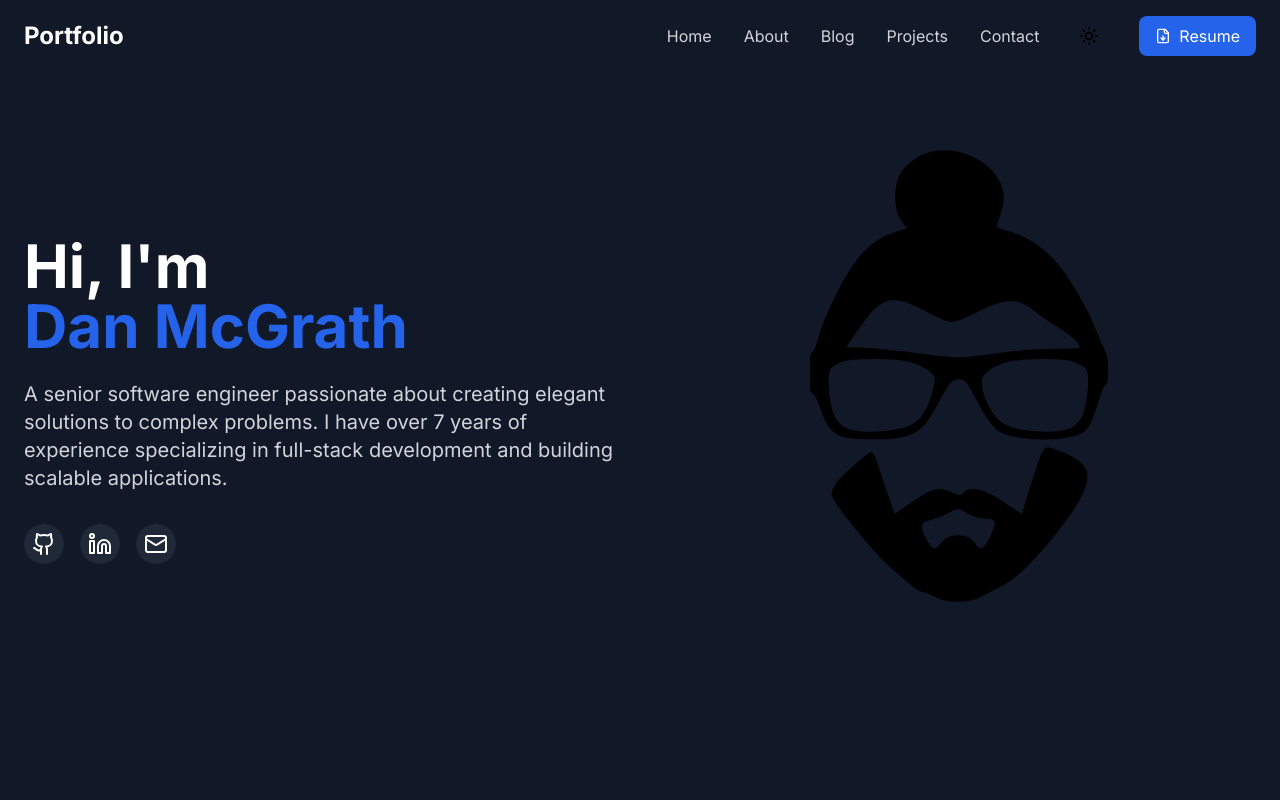
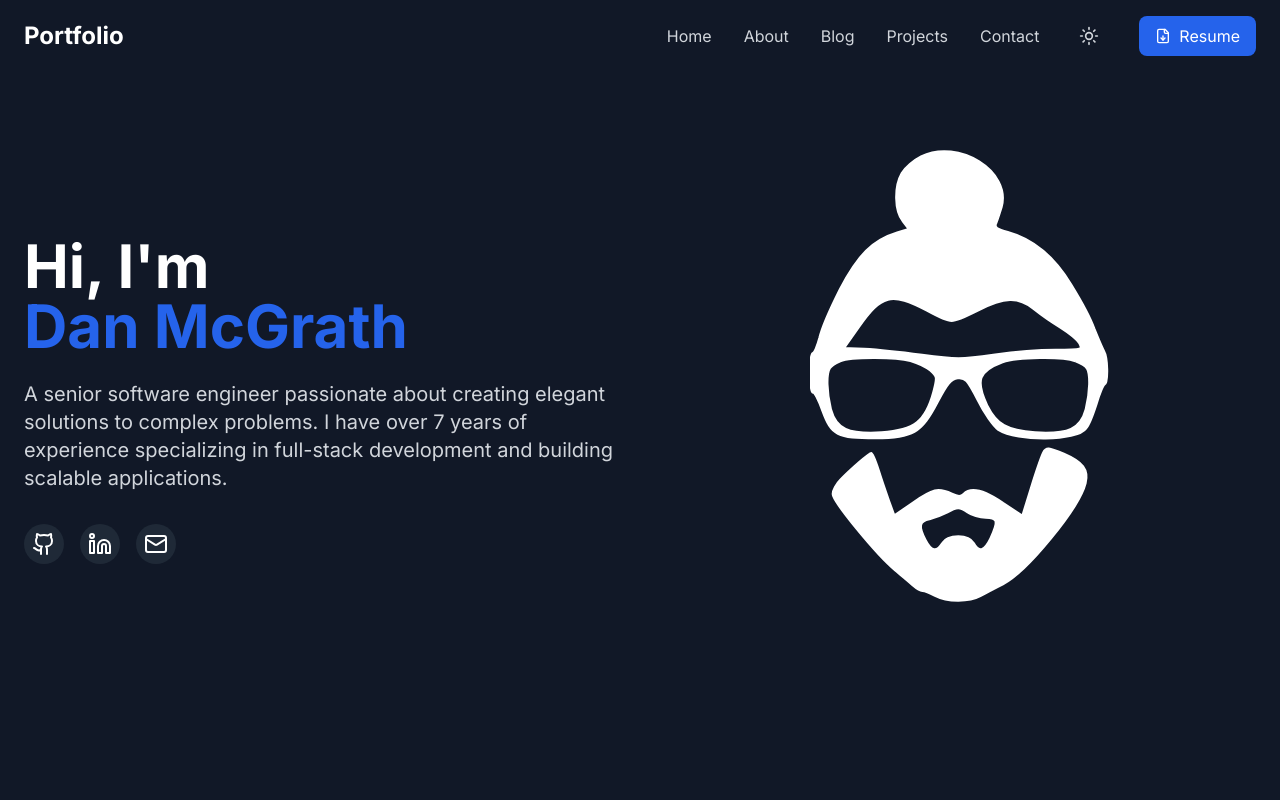
Before and after one commit to djm158/portfolio, a React (Vite) app: page / in a window 1280 px wide. Both pictures are taken after a click on the button 1089 px from the left and 36 px from the top of the page. Shown: the top 800 px of the page. Built offline with nearby package versions, Linux system fonts and the light colour scheme.

Commit message:
fix: icons change color in dark mode

```diff
--- a/src/components/Header.tsx
+++ b/src/components/Header.tsx
@@ -82,7 +82,7 @@ const Header = () => {
               className="p-2 rounded-full hover:bg-gray-100 dark:hover:bg-gray-800 transition-colors"
             >
               {isDark ? (
-                <Sun className="w-5 h-5" />
+                <Sun className="w-5 h-5 text-gray-300" />
               ) : (
                 <Moon className="w-5 h-5" />
               )}
--- a/src/components/icon.tsx
+++ b/src/components/icon.tsx
@@ -26,7 +26,7 @@ export const Icon = () => {
       ["path", { pathLength: 1 }, { duration: 2, ease: "easeInOut" }],
       [
         "path",
-        { fill: "#000000", fillOpacity: 1 },
+        { fill: "currentColor", fillOpacity: 1 },
         { duration: 1, ease: "easeInOut" },
       ],
     ]);
@@ -40,7 +40,7 @@ export const Icon = () => {
       viewBox="0 0 90 150"
       className="w-full h-full"
     >
-      <motion.g ref={scope} fill="none" stroke="#000000" strokeWidth="1">
+      <motion.g ref={scope} fill="none" stroke="currentColor" strokeWidth="1">
         <motion.path
           d={topPath}
           initial={{ pathLength: 0, fill: "none", fillOpacity: 0 }}
@@ -57,7 +57,7 @@ export const Icon = () => {
   -1.0 -2.2 -4.2 -1.9 -5.9 1.3 -6.5 1.5 -0.4 3.8 -1.3 5.2 -2.0 3.1 -1.8 4.0 -1.8 6.4 0z"
           initial={{ pathLength: 0, fill: "none", fillOpacity: 0 }}
           fill="none"
-          stroke="#000000"
+          stroke="currentColor"
           strokeWidth="1"
         />
       </motion.g>
```
